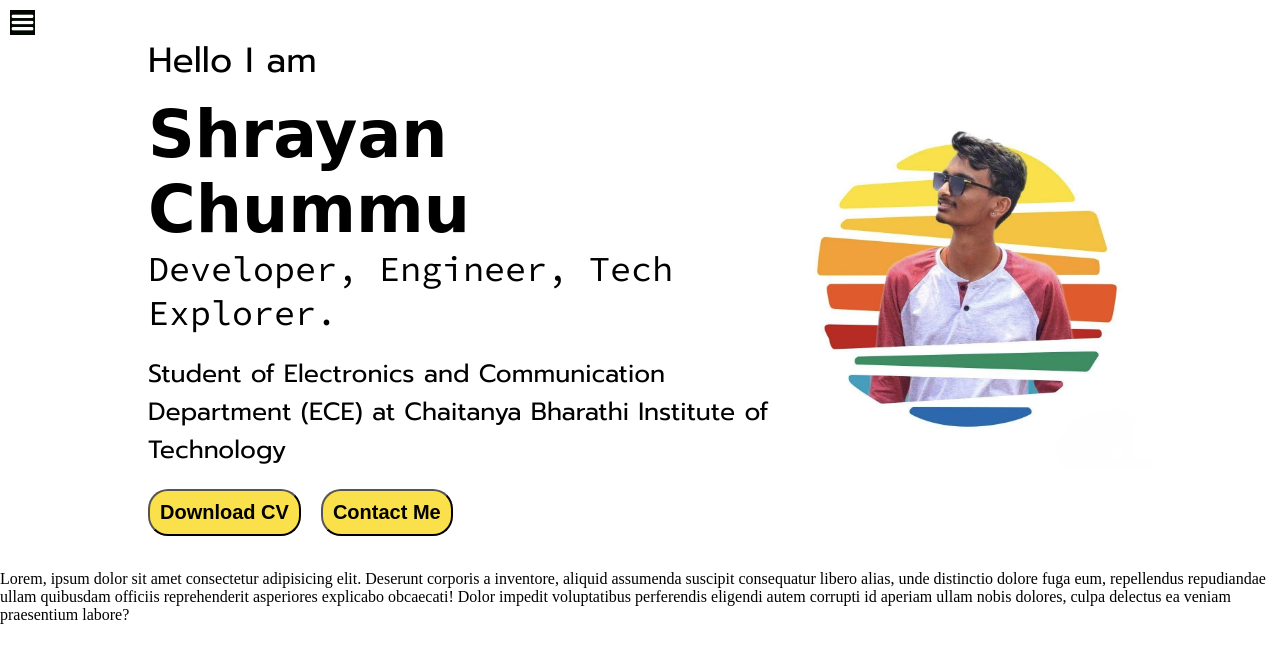
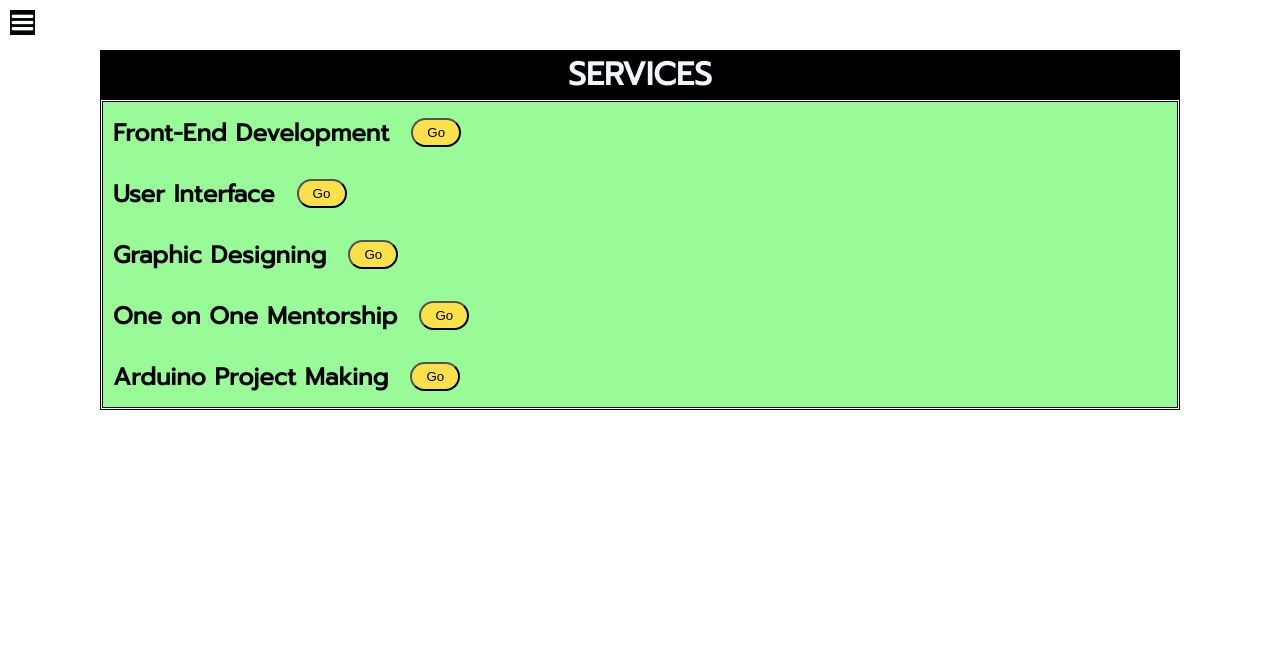
Before and after one commit to shrayanchummu/miniproject-webportfolio, a plain HTML site: page services.html in a window 1280 px wide. Drawn offline with Linux system fonts and the light colour scheme; a web font is replaced by a local one.

Commit message:
Succesfully completed services section

```diff
--- a/services.html
+++ b/services.html
@@ -30,22 +30,43 @@
                 <img class="bar" src="bar.jpg" alt="" width="25px">
                 <img class="cross" src="cross.jpg" alt="" width="25px">
             </div>
-            <div class="InfoContainer">
-                <div class="devInfo">
-                    <div class="hello">Hello I am</div>
-                    <div class="name">Shrayan Chummu</div>
-                    <div class="about">Developer, Engineer, Tech Explorer.</div>
-                    <div class="moreabout">Student of Electronics and Communication Department (ECE) at Chaitanya Bharathi Institute of Technology</div>
-                    <div class="buttons">
-                        <a href="/resume.pdf" target="_blank"><button>Download CV</button></a>
-                        <a href="/contact.html"><button>Contact Me</button></a>
+            <div class="services">
+                <h1>SERVICES</h1>
+                <div class="serviceBox">
+                    <div class="serviceHeading">
+                        <h2>Front-End Development</h2>
+                        <div class="serviceButton">
+                            <a href="contact.html"><button class="buttonGo">Go</button></a>
+                        </div>
                     </div>
-                </div>
-                <div class="devPic">
-                    <img src="devPic.jpg" alt="ShrayanChummu">
+                    <div class="serviceHeading">
+                        <h2>User Interface</h2>
+                        <div class="serviceButton">
+                            <a href="contact.html"><button class="buttonGo">Go</button></a>
+                        </div>
+                    </div>
+                    <div class="serviceHeading">
+                        <h2>Graphic Designing</h2>
+                        <div class="serviceButton">
+                            <a href="contact.html"><button class="buttonGo">Go</button></a>
+                        </div>
+                    </div>
+                    <div class="serviceHeading">
+                        <h2>One on One Mentorship</h2>
+                        <div class="serviceButton">
+                            <a href="contact.html"><button class="buttonGo">Go</button></a>
+                        </div>
+                    </div>
+                    <div class="serviceHeading">
+                        <h2>Arduino Project Making</h2>
+                        <div class="serviceButton">
+                            <a href="contact.html"><button class="buttonGo">Go</button></a>
+                        </div>
+                    </div>
+
+
                 </div>
             </div>
-            Lorem, ipsum dolor sit amet consectetur adipisicing elit. Deserunt corporis a inventore, aliquid assumenda suscipit consequatur libero alias, unde distinctio dolore fuga eum, repellendus repudiandae ullam quibusdam officiis reprehenderit asperiores explicabo obcaecati! Dolor impedit voluptatibus perferendis eligendi autem corrupti id aperiam ullam nobis dolores, culpa delectus ea veniam praesentium labore?
         </div>
 
     </div>
--- a/style.css
+++ b/style.css
@@ -441,7 +441,7 @@
 }
 
 .skills{
-    background-color: aquamarine;
+    /* background-color: aquamarine; */
     height: 100vh;
     align-items: center;
     padding: 50px;
@@ -449,7 +449,7 @@
 }
 .skillbox{
     margin-top: 150px;
-    background-color: blueviolet;
+    /* background-color: blueviolet; */
     border-style: double;
     border-radius: 50px;
     text-align: center;
@@ -463,7 +463,44 @@
 }
 .skillsInfo{
     padding: 20px;
-    background-color: bisque;
+    background-color: aquamarine;
     border-bottom-left-radius: 50px;
     border-bottom-right-radius: 50px;
 }
+.services{
+    font-family: 'Prompt', sans-serif;
+    /* background-color: aquamarine; */
+    height: 100vh;
+    padding-left: 100px;
+    padding-right: 100px;
+    padding-top: 50px;
+    text-align: center;
+}
+.services h1{
+    background-color: black;
+    color: aliceblue;
+}
+.serviceBox{
+    border-style: double;
+}
+.serviceHeading{
+    display: flex;
+    flex-direction: row;
+    background-color: palegreen;
+    padding: 10px;
+    align-items: center;
+}
+.serviceButton{
+    /* display: flex; */
+    padding: 6px;
+    margin-left: 16px;
+    /* float: right; */
+    /* background-color: rgb(250,224,75); */
+    cursor: pointer;
+}
+.buttonGo{
+    border-radius: 50px;
+    width: 50px;
+    padding: 5px;
+    background-color: rgb(250,224,75);
+}
```
